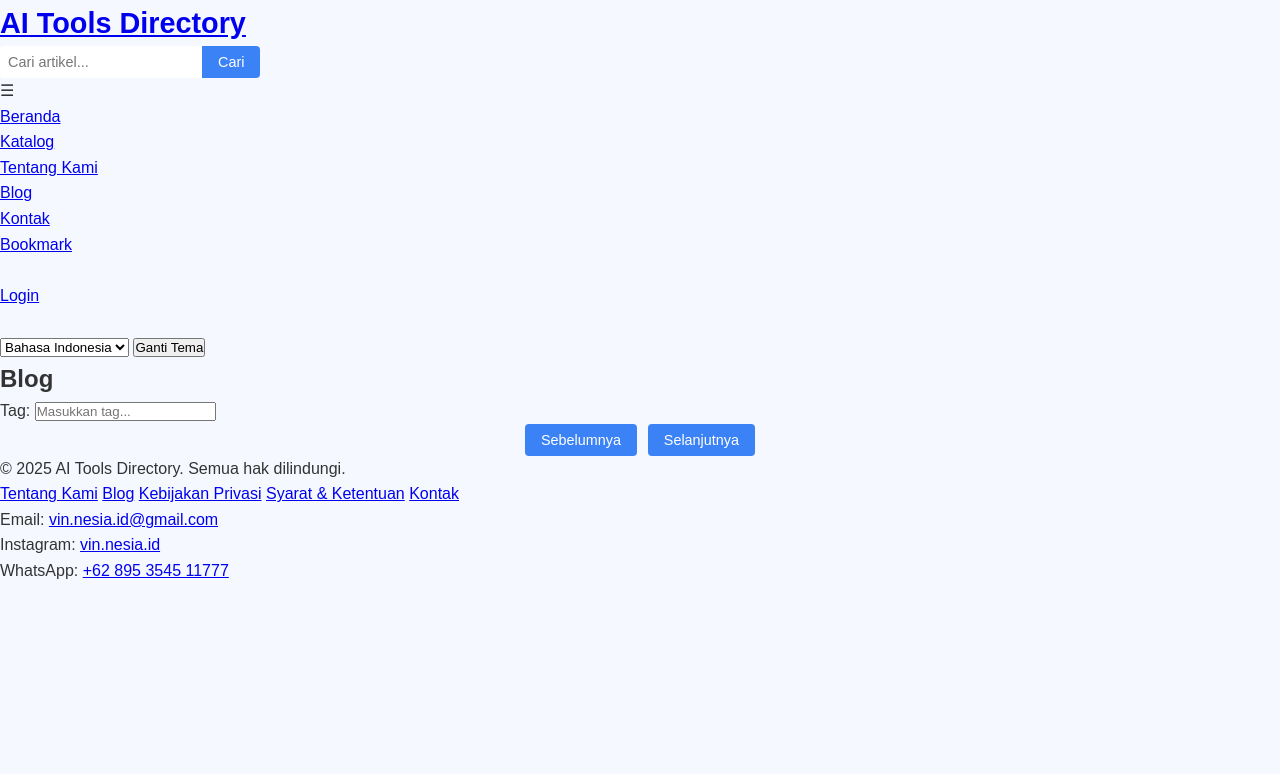
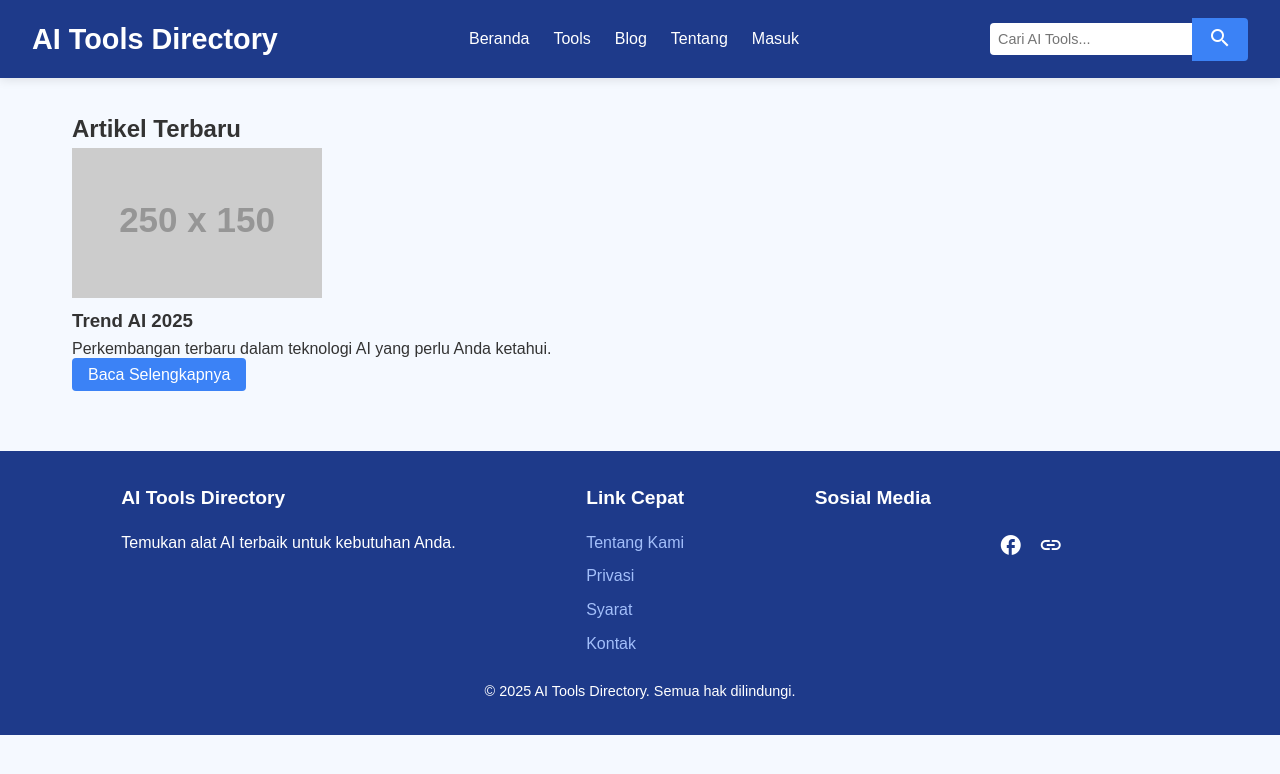
Before and after one commit to VinNesia/Deploy-Railway, a plain HTML site: page public/blog.html in a window 1280 px wide. Drawn offline with Linux system fonts and the light colour scheme; some packages are replaced by stand-ins of ours; placeholder pictures from the web are drawn by us; a script that the page names is missing.

Commit message:
Update blog.html

```diff
--- a/public/blog.html
+++ b/public/blog.html
@@ -1,129 +1,76 @@
 <!DOCTYPE html>
-<html lang="id">
+<html lang="id" dir="ltr">
 <head>
     <meta charset="UTF-8">
     <meta name="viewport" content="width=device-width, initial-scale=1.0">
-    <meta name="description" content="Baca artikel terbaru tentang tools AI dan teknologi di AI Tools Directory.">
-    <meta name="keywords" content="AI tools, blog, AI technology, tech articles">
-    <meta name="robots" content="index, follow">
-    <meta property="og:title" content="Blog - AI Tools Directory">
-    <meta property="og:description" content="Jelajahi artikel terbaru tentang tools AI dan teknologi terkini.">
-    <meta property="og:image" content="https://your-domain.com/images/og-image.webp">
-    <meta property="og:url" content="https://your-domain.com/blog.html">
-    <meta name="twitter:card" content="summary_large_image">
-    <title data-i18n="blogTitle">Blog - AI Tools Directory</title>
+    <meta name="description" content="Blog AI Tools Directory - Artikel terbaru tentang teknologi AI.">
+    <title>Blog - AI Tools Directory</title>
     <link rel="stylesheet" href="styles.css">
-    <link href="https://fonts.googleapis.com/css2?family=Inter:wght@300;400;600&display=swap" rel="stylesheet">
-    <link rel="manifest" href="/manifest.json">
-    <link rel="icon" href="/images/icon-192x192.png" type="image/png">
-    <script async src="https://www.googletagmanager.com/gtag/js?id=G-XXXXXXXXXX"></script>
-    <script>
-        window.dataLayer = window.dataLayer || [];
-        function gtag(){dataLayer.push(arguments);}
-        gtag('js', new Date());
-        gtag('config', 'G-XXXXXXXXXX');
-    </script>
-    <script src="https://cdn.jsdelivr.net/npm/i18next@21.9.2/dist/umd/i18next.min.js"></script>
-    <script src="https://cdn.jsdelivr.net/npm/sweetalert2@11"></script>
+    <link rel="manifest" href="manifest.json">
+    <link rel="stylesheet" href="https://fonts.googleapis.com/icon?family=Material+Icons">
 </head>
 <body>
-    <header>
-        <div class="container">
-            <div class="logo">
-                <a href="index.html" aria-label="AI Tools Directory Beranda">AI Tools Directory</a>
+    <header class="header">
+        <div class="logo">AI Tools Directory</div>
+        <nav class="nav">
+            <ul class="nav-list">
+                <li><a href="index.html">Beranda</a></li>
+                <li><a href="tool.html">Tools</a></li>
+                <li><a href="blog.html">Blog</a></li>
+                <li><a href="about.html">Tentang</a></li>
+                <li><a href="login.html">Masuk</a></li>
+            </ul>
+        </nav>
+        <div class="user-actions">
+            <div class="search-bar">
+                <input type="text" placeholder="Cari AI Tools...">
+                <button><span class="material-icons">search</span></button>
             </div>
-            <div class="search-bar">
-                <input type="text" id="searchInput" placeholder="Cari artikel..." data-i18n="[placeholder]searchBlogPlaceholder" aria-label="Cari artikel">
-                <button onclick="searchBlog()" aria-label="Cari artikel" data-i18n="searchButton">Cari</button>
-            </div>
-            <div class="nav-toggle" aria-label="Toggle Navigasi">☰</div>
-            <nav>
-                <ul>
-                    <li><a href="index.html" data-i18n="home" aria-label="Beranda">Beranda</a></li>
-                    <li><a href="index.html#tools" data-i18n="catalog" aria-label="Katalog Tools">Katalog</a></li>
-                    <li><a href="about.html" data-i18n="about" aria-label="Tentang Kami">Tentang Kami</a></li>
-                    <li><a href="blog.html" class="active" data-i18n="blog" aria-label="Blog">Blog</a></li>
-                    <li><a href="contact.html" data-i18n="contact" aria-label="Kontak">Kontak</a></li>
-                    <li><a href="bookmarks.html" data-i18n="bookmarks" aria-label="Bookmark">Bookmark</a></li>
-                    <li><a href="admin.html" id="adminLink" style="display: none;" data-i18n="admin" aria-label="Admin">Admin</a></li>
-                    <li><a href="login.html" id="loginLink" data-i18n="login" aria-label="Login">Login</a></li>
-                    <li><button id="logoutButton" style="display: none;" data-i18n="logout" aria-label="Logout">Logout</button></li>
-                </ul>
-            </nav>
-            <select id="languageSelect" aria-label="Pilih Bahasa">
-                <option value="id">Bahasa Indonesia</option>
-                <option value="en">English</option>
-            </select>
-            <button id="themeToggle" aria-label="Toggle Tema Gelap/Terang" data-i18n="themeToggle">Ganti Tema</button>
         </div>
     </header>
 
-    <section class="content">
-        <div class="container">
-            <h1 data-i18n="blogTitle">Blog</h1>
-            <div class="filters">
-                <div class="filter-group">
-                    <label for="tagFilter" data-i18n="tagFilter">Tag:</label>
-                    <input type="text" id="tagFilter" placeholder="Masukkan tag..." data-i18n="[placeholder]tagPlaceholder" aria-label="Filter Tag">
+    <main class="main-content">
+        <section class="blog-section">
+            <h2>Artikel Terbaru</h2>
+            <div class="blog-grid" id="blogGrid">
+                <div class="blog-card">
+                    <img src="https://via.placeholder.com/250x150" alt="Blog Image">
+                    <h3>Trend AI 2025</h3>
+                    <p>Perkembangan terbaru dalam teknologi AI yang perlu Anda ketahui.</p>
+                    <a href="#" class="login-btn">Baca Selengkapnya</a>
+                </div>
+                <!-- Tambahan blog akan dimuat dinamis -->
+            </div>
+        </section>
+    </main>
+
+    <footer class="footer">
+        <div class="footer-content">
+            <div class="footer-section">
+                <h3>AI Tools Directory</h3>
+                <p>Temukan alat AI terbaik untuk kebutuhan Anda.</p>
+            </div>
+            <div class="footer-section">
+                <h3>Link Cepat</h3>
+                <ul>
+                    <li><a href="about.html">Tentang Kami</a></li>
+                    <li><a href="privacy.html">Privasi</a></li>
+                    <li><a href="terms.html">Syarat</a></li>
+                    <li><a href="contact.html">Kontak</a></li>
+                </ul>
+            </div>
+            <div class="footer-section">
+                <h3>Sosial Media</h3>
+                <div class="social-icons">
+                    <a href="#" class="icon"><span class="material-icons">twitter</span></a>
+                    <a href="#" class="icon"><span class="material-icons">facebook</span></a>
+                    <a href="#" class="icon"><span class="material-icons">linkedin</span></a>
                 </div>
             </div>
-            <div id="loading" style="display: none; text-align: center; padding: 20px;">
-                <p data-i18n="loading">Memuat...</p>
-            </div>
-            <div class="blog-grid" id="blogGrid"></div>
-            <div class="pagination">
-                <button id="prevPage" onclick="changeBlogPage(-1)" data-i18n="prevPage" aria-label="Halaman Sebelumnya">Sebelumnya</button>
-                <span id="pageInfo"></span>
-                <button id="nextPage" onclick="changeBlogPage(1)" data-i18n="nextPage" aria-label="Halaman Selanjutnya">Selanjutnya</button>
-            </div>
-            <div id="blogContent" style="display: none;">
-                <h2 id="blogTitle"></h2>
-                <img id="blogImage" src="" alt="" loading="lazy">
-                <p id="blogDate"></p>
-                <div id="blogBody"></div>
-                <div class="share-buttons">
-                    <button class="share-btn" onclick="shareBlog('twitter')" aria-label="Bagikan ke Twitter">Twitter</button>
-                    <button class="share-btn" onclick="shareBlog('facebook')" aria-label="Bagikan ke Facebook">Facebook</button>
-                    <button class="share-btn" onclick="shareBlog('linkedin')" aria-label="Bagikan ke LinkedIn">LinkedIn</button>
-                </div>
-                <h3 data-i18n="commentsTitle">Komentar</h3>
-                <div id="commentsList"></div>
-                <form id="commentForm" aria-label="Formulir Komentar">
-                    <div class="form-group">
-                        <label for="comment" data-i18n="commentLabel">Komentar:</label>
-                        <textarea id="comment" required aria-required="true"></textarea>
-                    </div>
-                    <p id="commentError" class="error" style="display: none;"></p>
-                    <button type="submit" class="btn" data-i18n="submitComment">Kirim Komentar</button>
-                </form>
-            </div>
         </div>
-    </section>
-
-    <footer>
-        <div class="container">
-            <p>© 2025 AI Tools Directory. <span data-i18n="footerRights">Semua hak dilindungi.</span></p>
-            <div class="footer-links">
-                <a href="about.html" data-i18n="about" aria-label="Tentang Kami">Tentang Kami</a>
-                <a href="blog.html" data-i18n="blog" aria-label="Blog">Blog</a>
-                <a href="privacy.html" data-i18n="privacy" aria-label="Kebijakan Privasi">Kebijakan Privasi</a>
-                <a href="terms.html" data-i18n="terms" aria-label="Syarat & Ketentuan">Syarat & Ketentuan</a>
-                <a href="contact.html" data-i18n="contact" aria-label="Kontak">Kontak</a>
-            </div>
-            <div class="contact-info">
-                <p>Email: <a href="mailto:vin.nesia.id@gmail.com">vin.nesia.id@gmail.com</a></p>
-                <p>Instagram: <a href="https://instagram.com/vin.nesia.id" target="_blank">vin.nesia.id</a></p>
-                <p>WhatsApp: <a href="https://wa.me/+62895354511777" target="_blank">+62 895 3545 11777</a></p>
-            </div>
-        </div>
+        <p class="footer-copyright">© 2025 AI Tools Directory. Semua hak dilindungi.</p>
     </footer>
 
-    <script src="https://www.gstatic.com/firebasejs/9.23.0/firebase-app.js"></script>
-    <script src="https://www.gstatic.com/firebasejs/9.23.0/firebase-database.js"></script>
-    <script src="https://www.gstatic.com/firebasejs/9.23.0/firebase-analytics.js"></script>
-    <script src="https://www.gstatic.com/firebasejs/9.23.0/firebase-auth.js"></script>
-    <script src="https://www.gstatic.com/firebasejs/9.23.0/firebase-firestore.js"></script>
-    <script src="https://www.gstatic.com/firebasejs/9.23.0/firebase-messaging.js"></script>
     <script src="firebase-config.js"></script>
     <script src="script.js"></script>
 </body>
```
